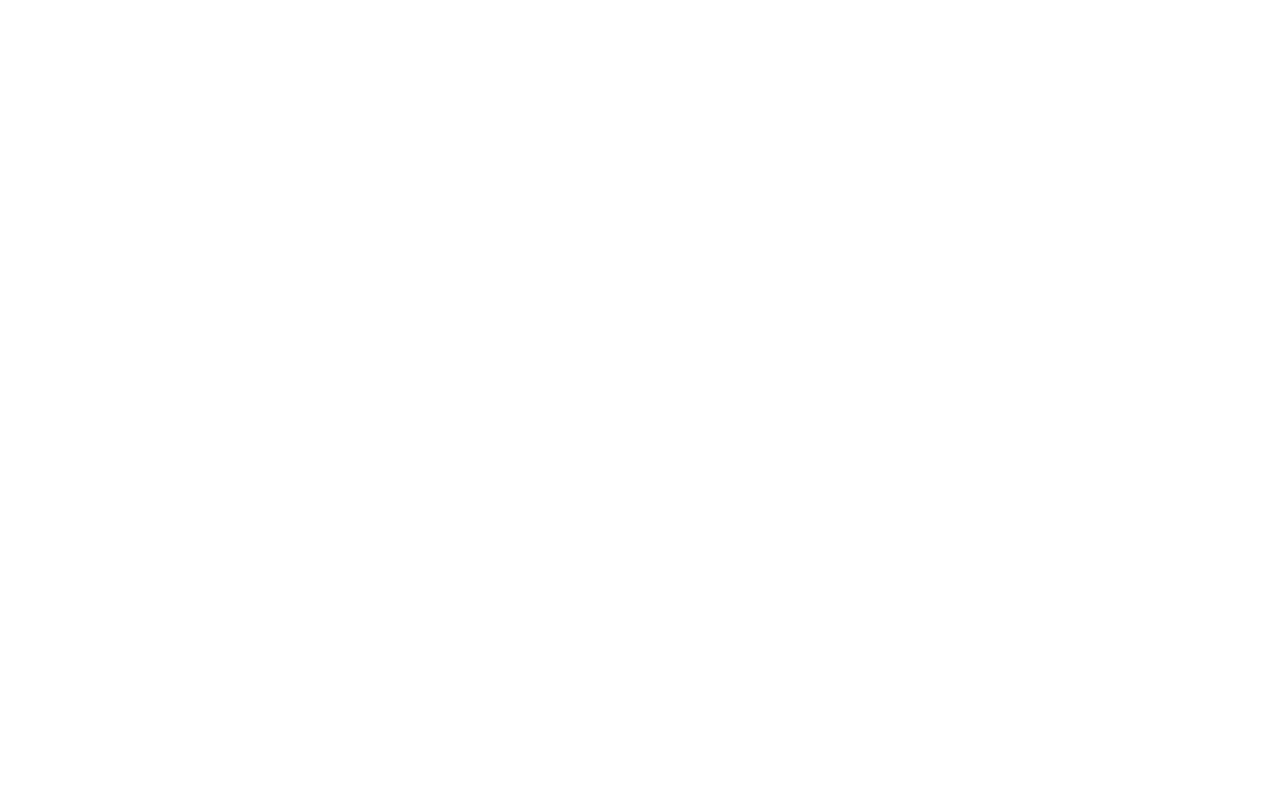
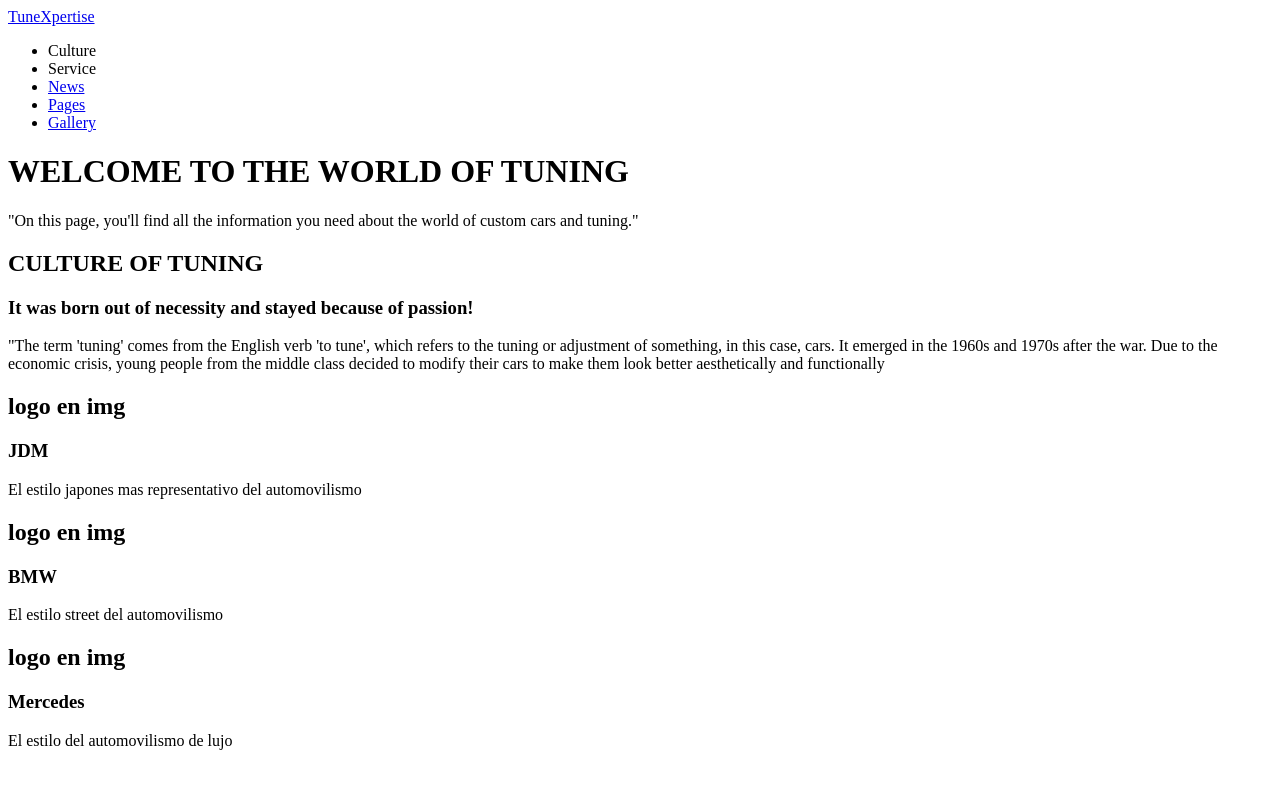
Before and after one commit to Santiago24x/webTuningcar, a plain HTML site: page index.html in a window 1280 px wide. Drawn offline with Linux system fonts and the light colour scheme.

Commit message:
Primera version de semantica

```diff
--- a/index.html
+++ b/index.html
@@ -10,8 +10,63 @@
   </head>
 
   <body>
+    <header>
+      <nav>
+        <a href="./index.html" class="brand">TuneXpertise</a>
+        <ul>
+          <li><a href="#"></a>Culture</li>
+          <li><a href="#"></a>Service</li>
+          <li><a href="#">News</a></li>
+          <li><a href="#">Pages</a></li>
+          <li><a href="#">Gallery</a></li>
 
+        </ul>
+        <div class="menu-btn">
+          <i class="fas fa-bars"></i>
+        </div>
+      </nav>
+      <div class="header-body">
+        <div>
+          <h1>WELCOME TO THE WORLD OF TUNING</h1>
+          <p>"On this page, you'll find all the information you need about the world of custom cars and tuning."</p>
+        </div>
+      </div>
+    </header>
+    <section class="culture">
+      <div class="heading">
+        <h2>CULTURE OF TUNING</h2>
+        <h3>It was born out of necessity and stayed because of passion!</h3>
+        <p>
+          "The term 'tuning' comes from the English verb 'to tune', which refers to the tuning or adjustment of something, in this case, cars. It emerged in the 1960s and 1970s after the war. Due to the economic crisis, young people from the middle class decided to modify their cars to make them look better aesthetically and functionally</p>
 
+      </div>
+      <div class="infos">
+        <div class="info">
+          <h2>logo en img</h2>
+          <div>
+            <h3>JDM</h3>
+            <p>El estilo japones mas representativo del automovilismo
+            </p>
+          </div>
+        </div>
+        <div class="info">
+          <h2>logo en img</h2>
+          <div>
+            <h3>BMW</h3>
+            <p>El estilo street del automovilismo
+            </p>
+          </div>
+        </div>
+        <div class="info">
+          <h2>logo en img</h2>
+          <div>
+            <h3>Mercedes</h3>
+            <p>El estilo del automovilismo de lujo</p>
+          </div>
+        </div>
+      </div>
+    </section>
+    <section class="services"></section>
 
 
 
```
